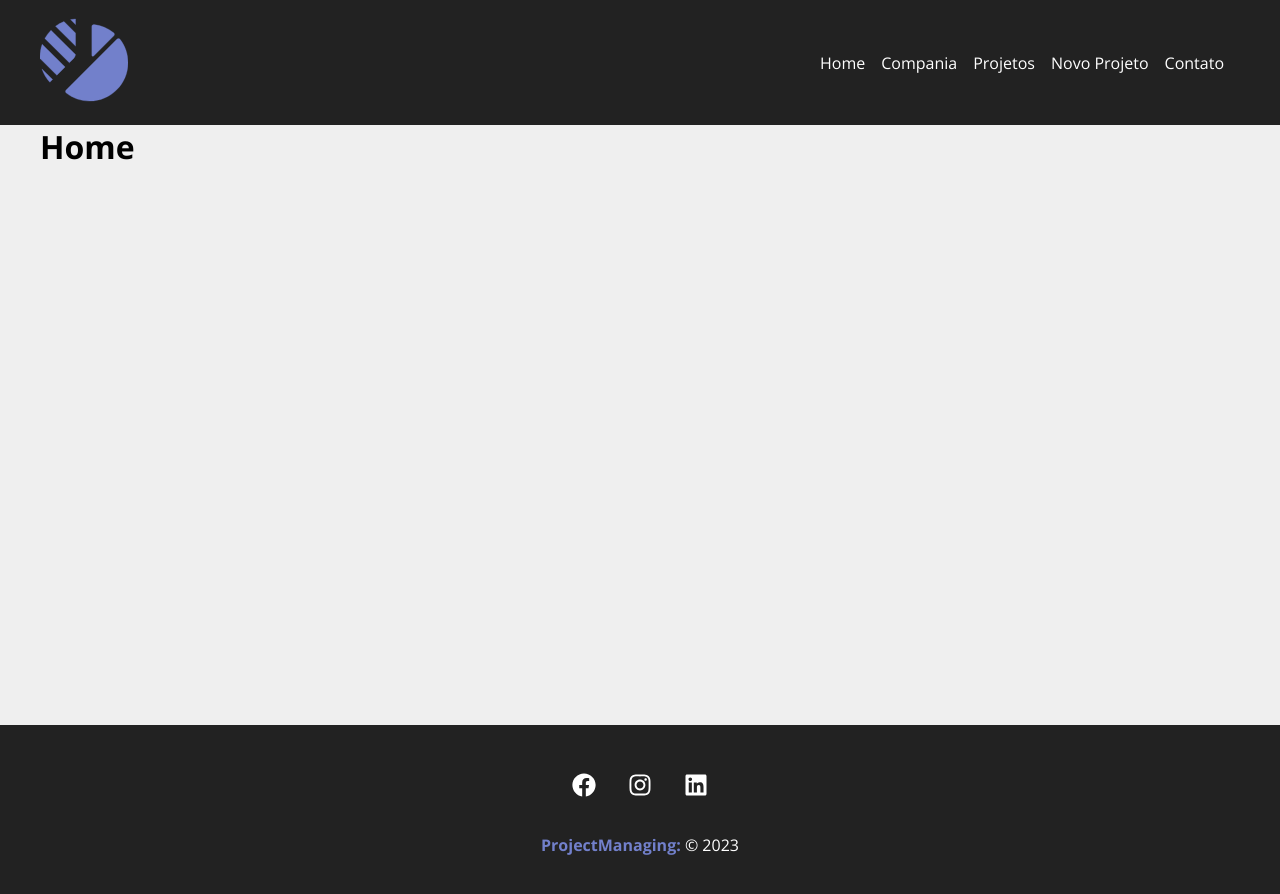
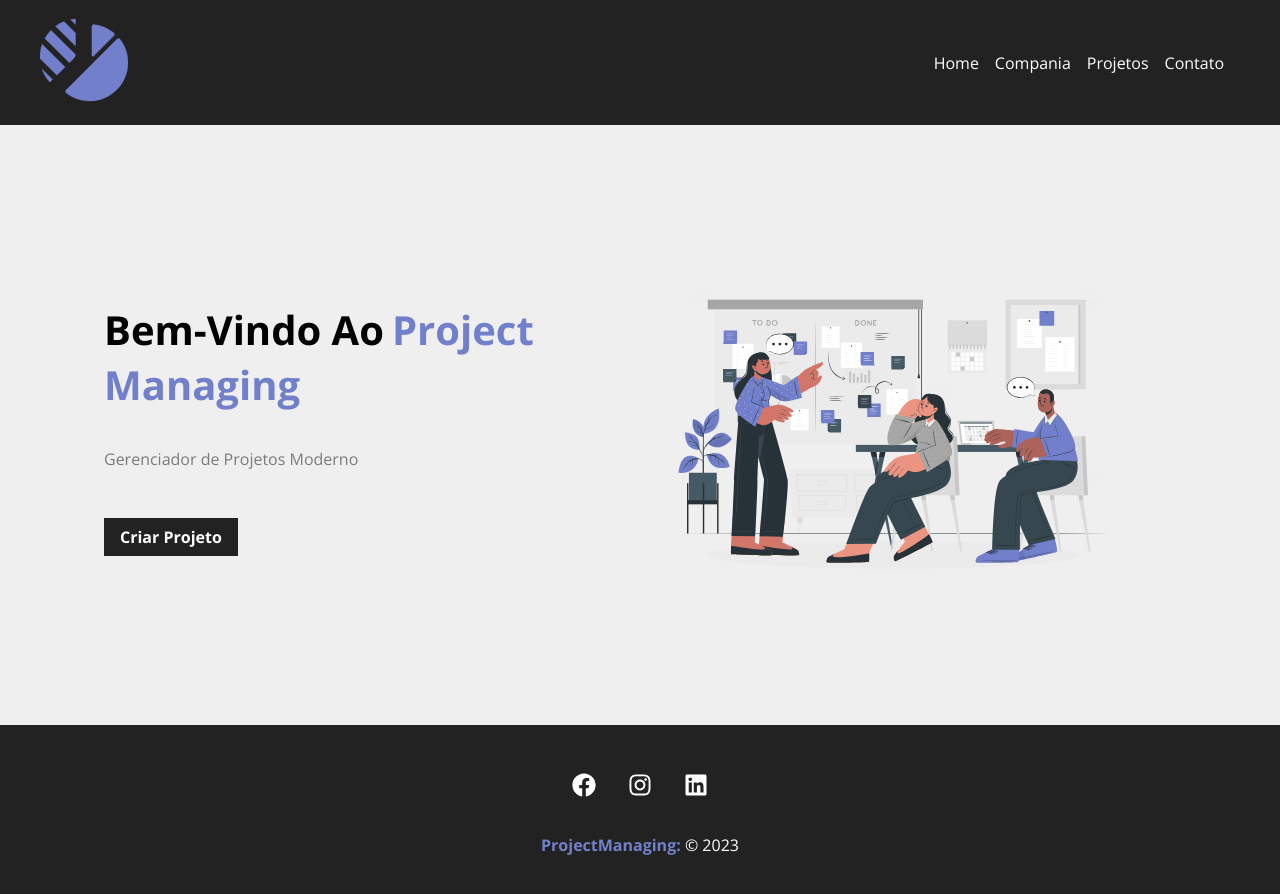
Before and after one commit to Chameison/projectManaging-, a JavaScript app: page / in a window 1280 px wide. Shown: the top 894 px of the page. Built offline with nearby package versions, Linux system fonts and the light colour scheme; the HTML template or start-up script is replaced by a standard one.

Commit message:
21 - pagina para formulario

```diff
--- a/src/App.js
+++ b/src/App.js
@@ -24,7 +24,7 @@ function App() {
           <Route exact path="/contact" element={ <Contact /> } />
           <Route exact path="/projects" element={ <Projects /> } />
 
-          <Route exact path="/newproject" element={ <NewProject /> } />
+          <Route exact path="/newprojects" element={ <NewProject /> } />
       </Routes>
       </Container>
       <Footer />
--- /dev/null
+++ b/src/components/layouts/LinkButton.js
@@ -0,0 +1,11 @@
+import { Link } from 'react-router-dom'
+import styles from './LinkButton.module.css'
+
+function LinkButton({to, text}){
+    return(
+        <Link className={styles.btn} to={to}>
+            {text}
+        </Link>
+    )
+}
+export default LinkButton
--- /dev/null
+++ b/src/components/layouts/LinkButton.module.css
@@ -0,0 +1,12 @@
+.btn{
+
+    background-color: #222;
+    color: #fff;
+    padding: 0.5em 1em;
+    text-decoration: none;
+    transition: 0.5s;
+    font-weight: bold;
+}
+.btn:hover{
+    color: #7280CB;
+}
--- a/src/components/layouts/Navbar.js
+++ b/src/components/layouts/Navbar.js
@@ -18,9 +18,9 @@ return(
                     <Link to="/projects">Projetos </Link>
                 </li>
 
-                <li className={styles.item}>
+                {/* <li className={styles.item}>
                     <Link to="/newproject">Novo Projeto</Link>
-                </li>
+                </li> */}
                 <li className={styles.item}>
                     <Link to="/contato">Contato</Link>
                 </li>
--- a/src/components/pages/Home.js
+++ b/src/components/pages/Home.js
@@ -1,5 +1,20 @@
+import styles from './Home.module.css'
+import savings from '../../assets/img/projectGroup.svg'
+import LinkButton from '../layouts/LinkButton'
 function Home(){
-    return<h1>Home</h1>
+    return(
+        <section className={styles.home_container}>
+            <div className={styles.row1}>
+                <h1>Bem-Vindo Ao<span>Project Managing</span></h1>
+                <p>Gerenciador de Projetos Moderno</p>
+                <LinkButton to="/newprojects" text="Criar Projeto" />
+            </div>
+            <div className={styles.row2}>
+                <img src={savings} alt="Project" />
+            </div>
+
+        </section>
+    )
 }
 
 export default Home
--- /dev/null
+++ b/src/components/pages/Home.module.css
@@ -0,0 +1,28 @@
+.home_container{
+    width: 100%;
+    display: grid;
+    grid-template-columns: 1fr 1fr;
+    place-items: center;
+    padding: 4em;
+}
+.row2{
+    display: grid;
+    grid-template-columns: 1fr;
+    place-items: center;
+}
+.home_container h1{
+    font-size: 2.5em;
+    margin-bottom: .9em;
+}
+.home_container h1 span {
+    color:#7280CB;
+    padding: 0 0.2em ;
+}
+.home_container p {
+    margin-bottom: 3.5em;
+    color: #7b7b7b;
+}
+.home_container img{
+    width: 500px;
+    margin: 2em;
+}
--- a/src/components/pages/NewProject.js
+++ b/src/components/pages/NewProject.js
@@ -1,5 +1,14 @@
+import ProjectForm from '../projects/ProjectForm'
+import styles from './NewProject.module.css'
+
 function NewProject(){
-    return<h1>NewProject</h1>
+    return(
+        <div className={styles.newproject_container}>
+            <h1>Criar Projeto</h1>
+            <p>Crie o projeto para então adicionar os serviços e seus valores</p>
+            <ProjectForm />
+        </div>
+    )
 }
 
 export default NewProject
--- /dev/null
+++ b/src/components/pages/NewProject.module.css
@@ -0,0 +1,12 @@
+.newproject_container{
+    width: 450px;
+    margin: 0 auto;
+    padding: 3em;
+}
+
+.newproject_container h1{
+    margin-bottom:  0.5em;
+}
+.newproject_container p {
+    color: #7b7b7b;
+}
--- /dev/null
+++ b/src/components/projects/ProjectForm.js
@@ -0,0 +1,22 @@
+function ProjectForm(){
+    return(
+        <form>
+            <div>
+                <input type="text" placeholder="Digite o nome do Projeto..." />
+
+            </div>
+            <div>
+                <input type="number" placeholder="Digite o Orçamento Inicial..." />
+            </div>
+            <div>
+                <select name="category_id">
+                    <option disabled selected>Selecione  a Categoria</option>
+                </select>
+            </div>
+            <div className="">
+                <input type="submit" value="Criar Projeto" />
+            </div>
+        </form>
+    )
+}
+export default ProjectForm
```
Also changed, not shown: src/assets/img/projectGroup.svg (added).
